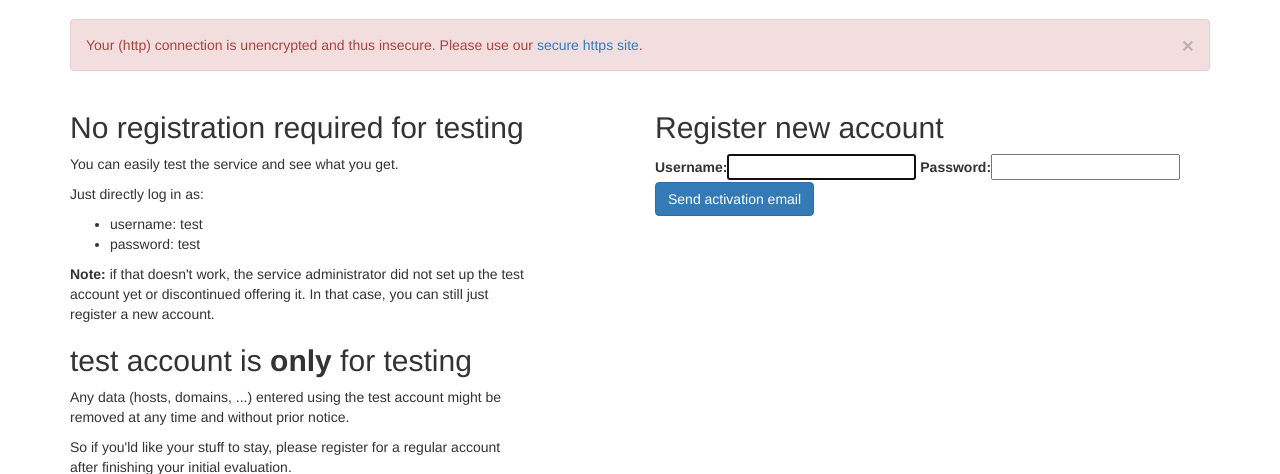
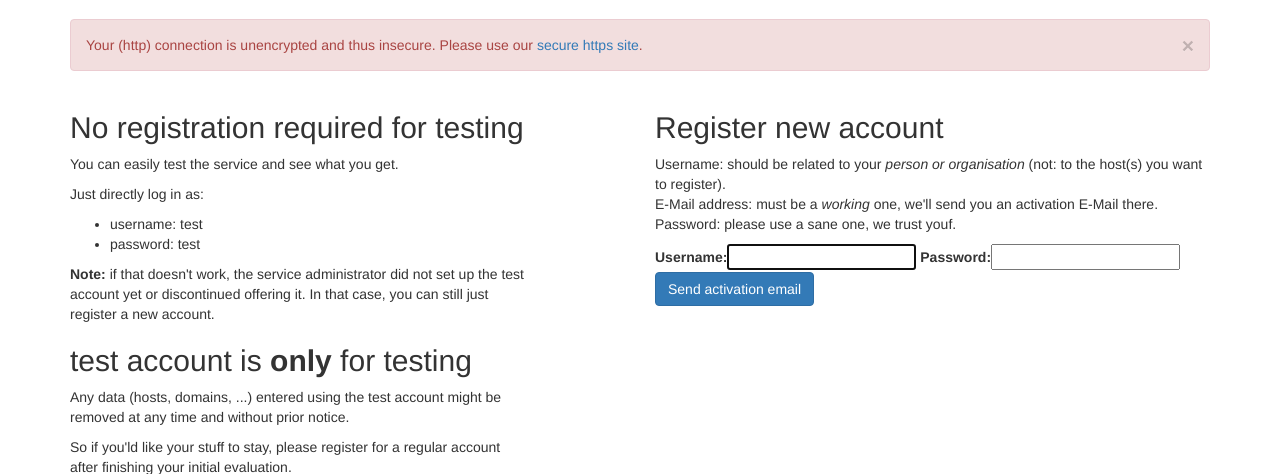
Before and after one commit to nsupdate-info/nsupdate.info, a Django app: template nsupdate/accounts/templates/registration/registration_form.html in a window 1280 px wide. Shown: the part 51-525 px from the top of the page. Run offline with Django 3.2, Linux system fonts and the light colour scheme; the template is opened without the code that fills it: values that come from a table or form of the project are taken from there, others are empty; some libraries are stand-ins or nearby versions.

Commit message:
add some hints to the login view. Fixes #89

```diff
--- a/nsupdate/accounts/templates/registration/registration_form.html
+++ b/nsupdate/accounts/templates/registration/registration_form.html
@@ -35,6 +35,12 @@
   </div>
   <div class="col-lg-6">
     <h2>Register new account</h2>
+    <p>
+        Username: should be related to your <em>person or organisation</em>
+        (not: to the host(s) you want to register).<br>
+        E-Mail address: must be a <em>working</em> one, we'll send you an activation E-Mail there.<br>
+        Password: please use a sane one, we trust youf.
+    </p>
     <form method='post' action=''>{% csrf_token %}
         {{ form|bootstrap }}
         <button type="submit" class="btn btn-primary">{% trans "Send activation email" %}</button>
```
